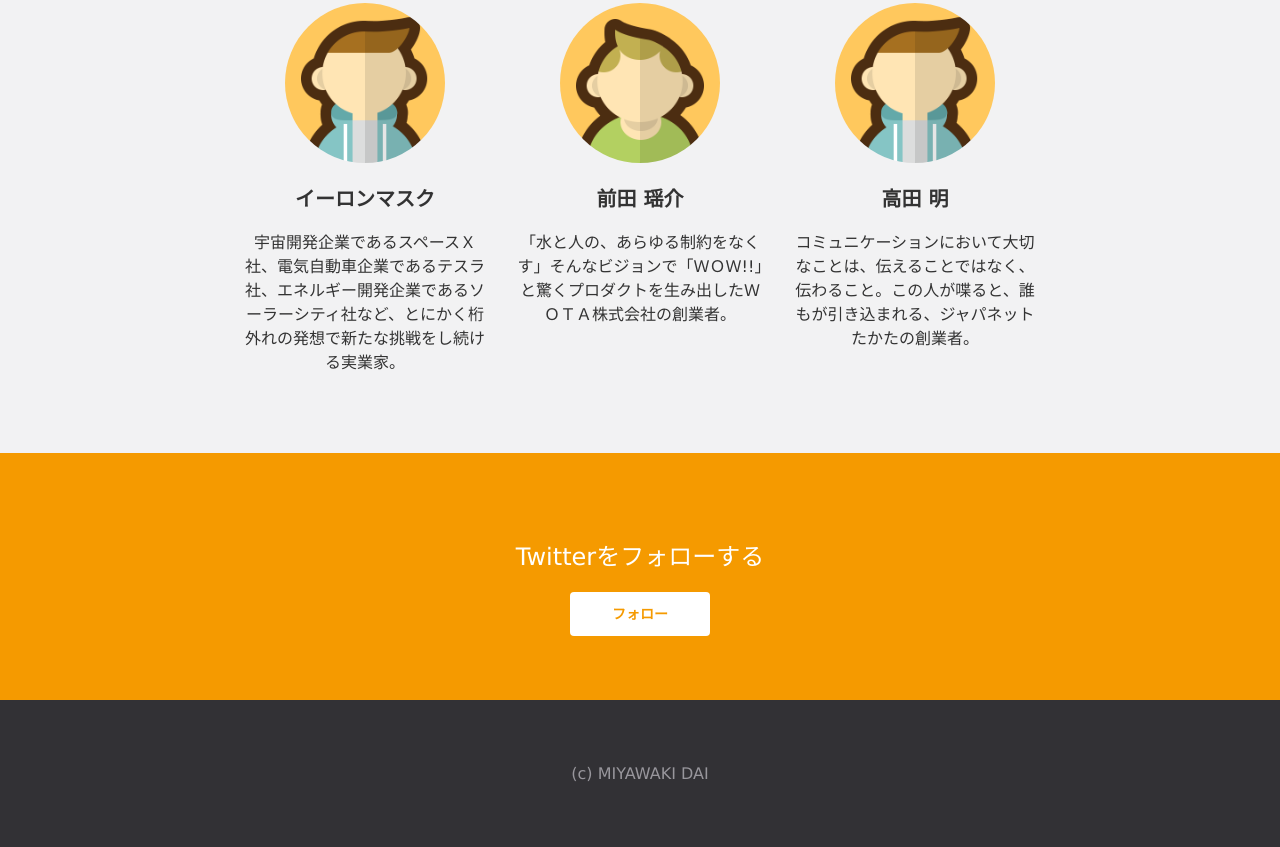
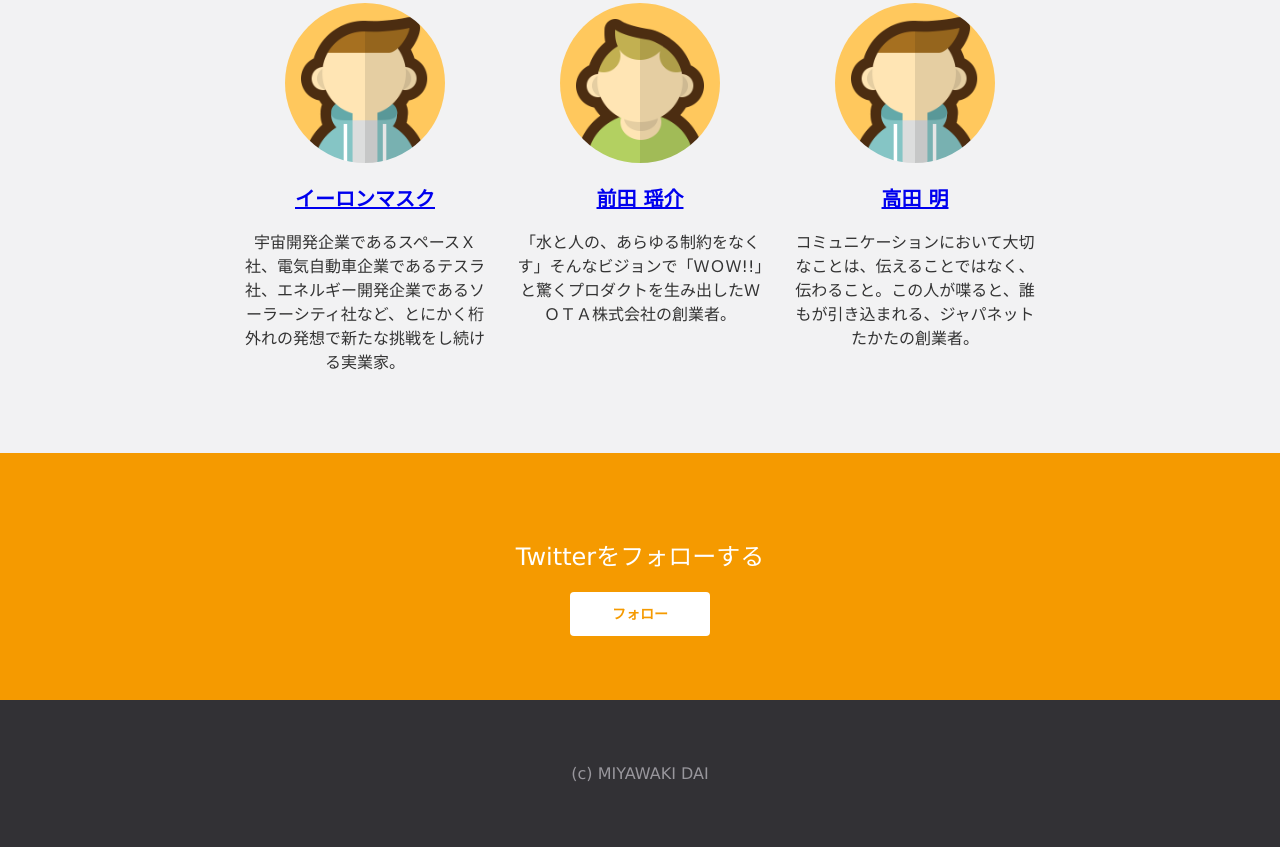
Before and after one commit to RayHar2020/myaccount, a plain HTML site: page index.html in a window 1280 px wide. Shown: the part 1660-2507 px from the top of the page. Drawn offline with Linux system fonts and the light colour scheme.

Commit message:
Add files via upload

```diff
--- a/index.html
+++ b/index.html
@@ -64,17 +64,17 @@
     <ul>
       <li>
         <img src="img/member1.png" alt="">
-        <h2>イーロンマスク</h2>
+        <h2><a href="https://ja.wikipedia.org/wiki/%E3%82%A4%E3%83%BC%E3%83%AD%E3%83%B3%E3%83%BB%E3%83%9E%E3%82%B9%E3%82%AF" target="_blank">イーロンマスク</a></h2>
         <p>宇宙開発企業であるスペースＸ社、電気自動車企業であるテスラ社、エネルギー開発企業であるソーラーシティ社など、とにかく桁外れの発想で新たな挑戦をし続ける実業家。</p>
       </li>
       <li>
         <img src="img/member2.png" alt="">
-        <h2>前田 瑶介</h2>
+        <h2><a href="https://wota.co.jp/team/" target="_blank">前田 瑶介</a></h2>
         <p>「水と人の、あらゆる制約をなくす」そんなビジョンで「ＷＯＷ!!」と驚くプロダクトを生み出したＷＯＴＡ株式会社の創業者。</p>
       </li>
       <li>
         <img src="img/member1.png" alt="">
-        <h2>高田 明</h2>
+        <h2><a href="https://ja.wikipedia.org/wiki/%E9%AB%98%E7%94%B0%E6%98%8E" target="_blank">高田 明</a></h2>
         <p>コミュニケーションにおいて大切なことは、伝えることではなく、伝わること。この人が喋ると、誰もが引き込まれる、ジャパネットたかたの創業者。</p>
       </li>
     </ul>
```
